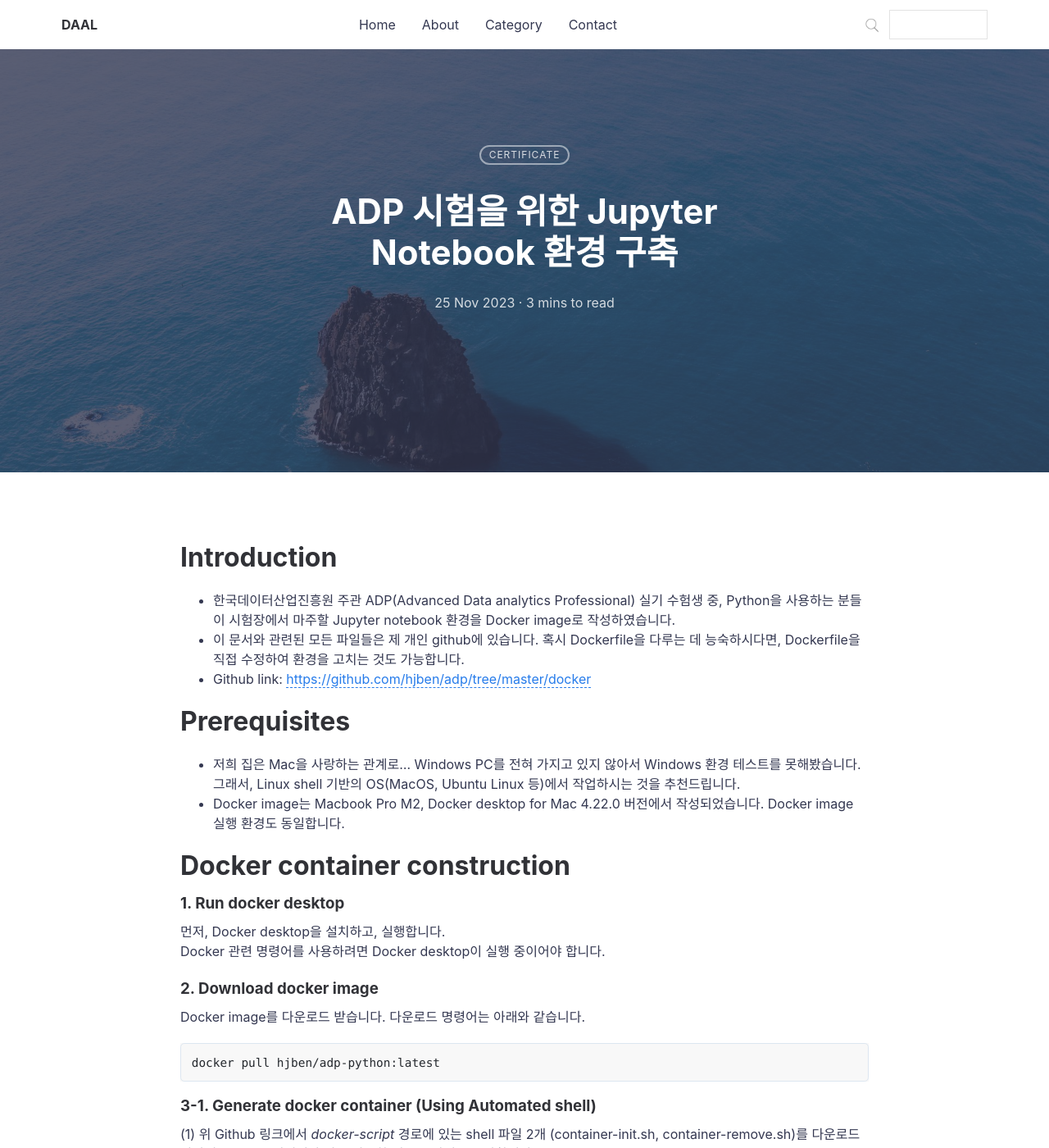
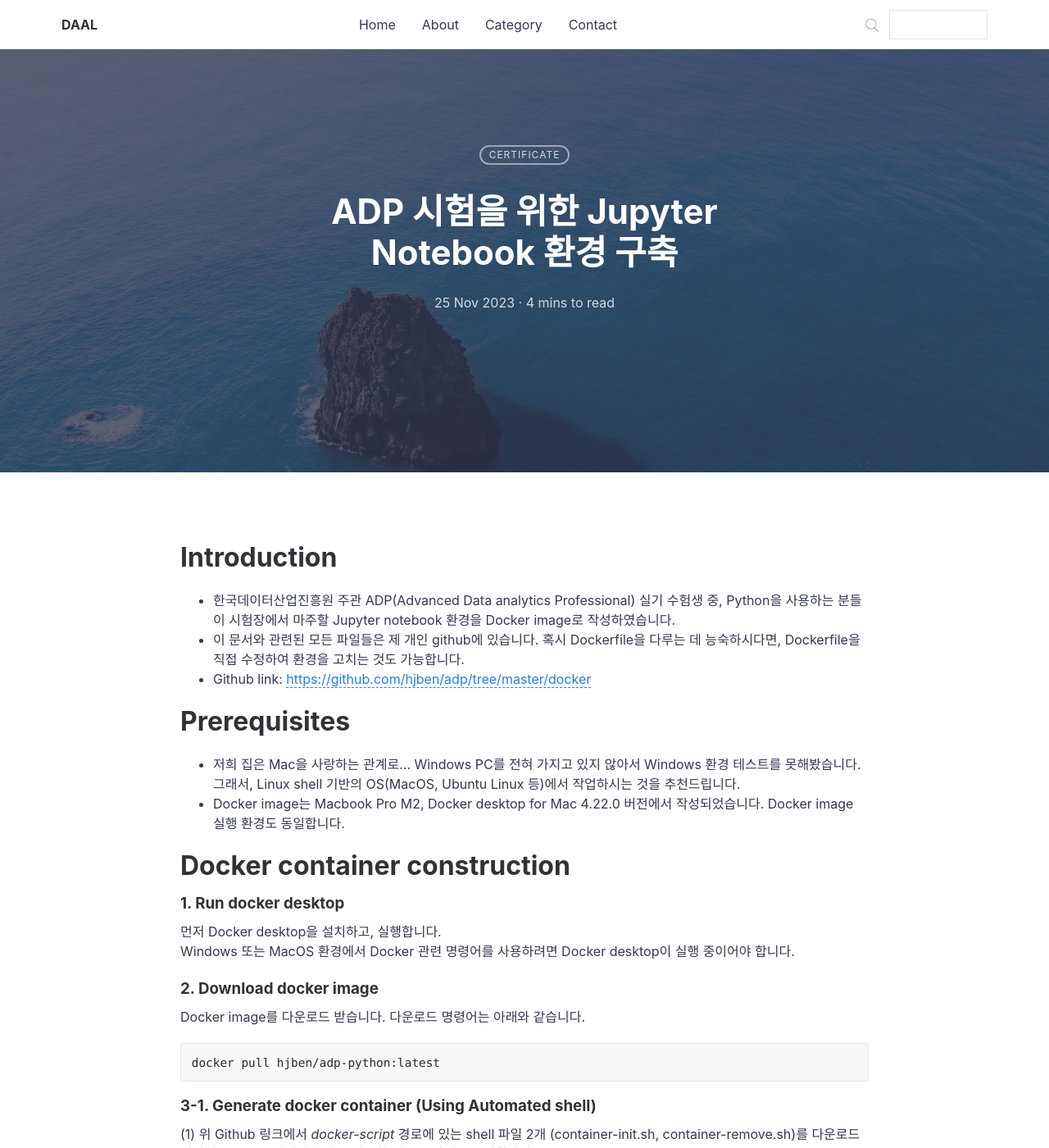
Before and after one commit to hjben/hjben.github.io, a Jekyll site: the page built from _posts/2023-11-25-adp-docker.md, in a window 1280 px wide and 1400 px high. Shown: the whole window at 82% size. Built offline with Jekyll 4.4.1, drawn with Linux system fonts in a browser that asks for light colours; nearby versions of some CDN libraries; comment, search, counter and statistics services are not loaded.

Commit message:
Update 2023-11-25-adp-docker.md

```diff
--- a/_posts/2023-11-25-adp-docker.md
+++ b/_posts/2023-11-25-adp-docker.md
@@ -17,8 +17,8 @@ summary: Docker로 Jupyter notebook 환경 커스터마이징
 
 # Docker container construction
 ### 1. Run docker desktop
-먼저, Docker desktop을 설치하고, 실행합니다. <br>
-Docker 관련 명령어를 사용하려면 Docker desktop이 실행 중이어야 합니다.
+먼저 Docker desktop을 설치하고, 실행합니다. <br>
+Windows 또는 MacOS 환경에서 Docker 관련 명령어를 사용하려면 Docker desktop이 실행 중이어야 합니다.
 
 ### 2. Download docker image
 Docker image를 다운로드 받습니다. 다운로드 명령어는 아래와 같습니다.
```
